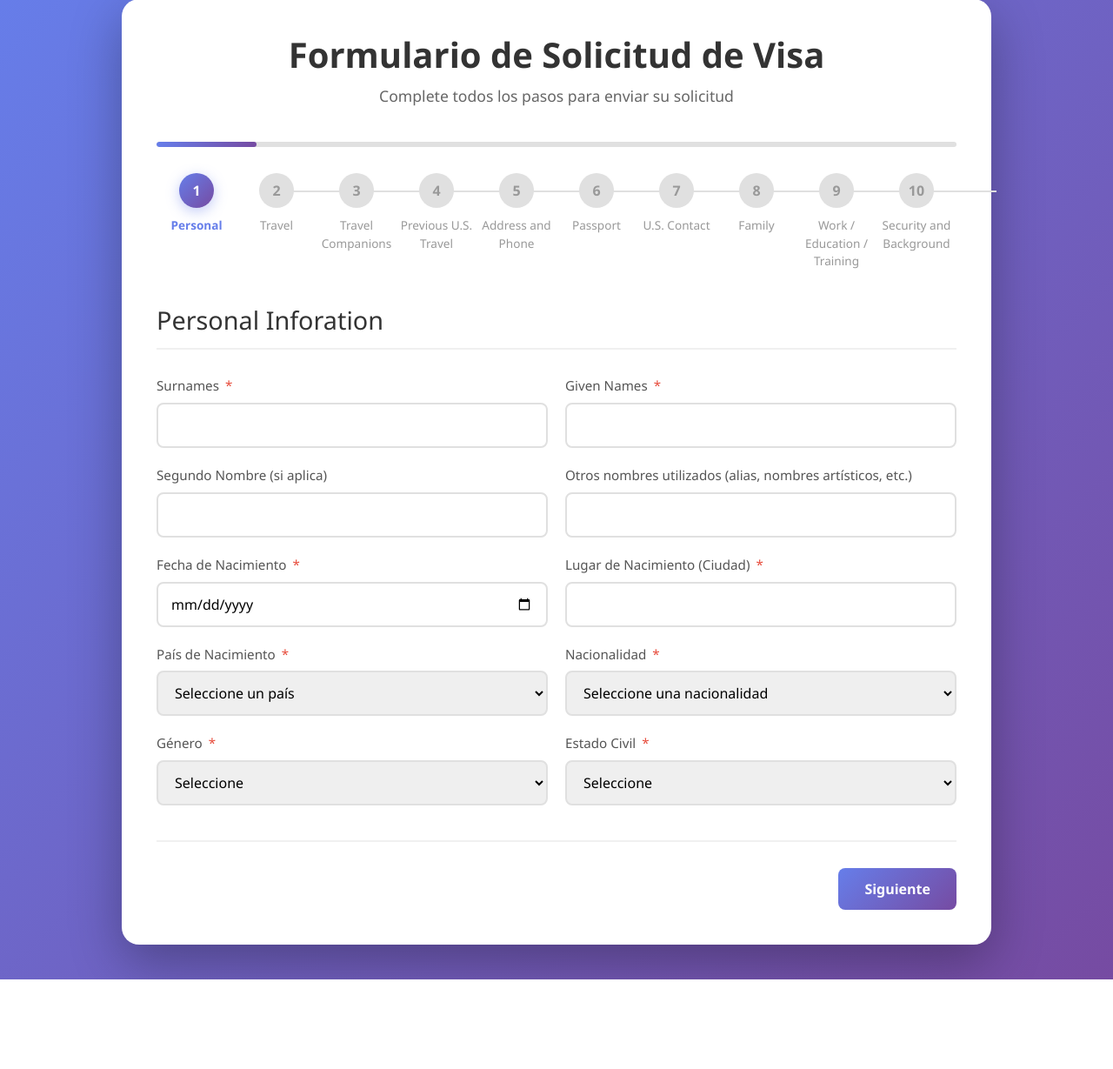
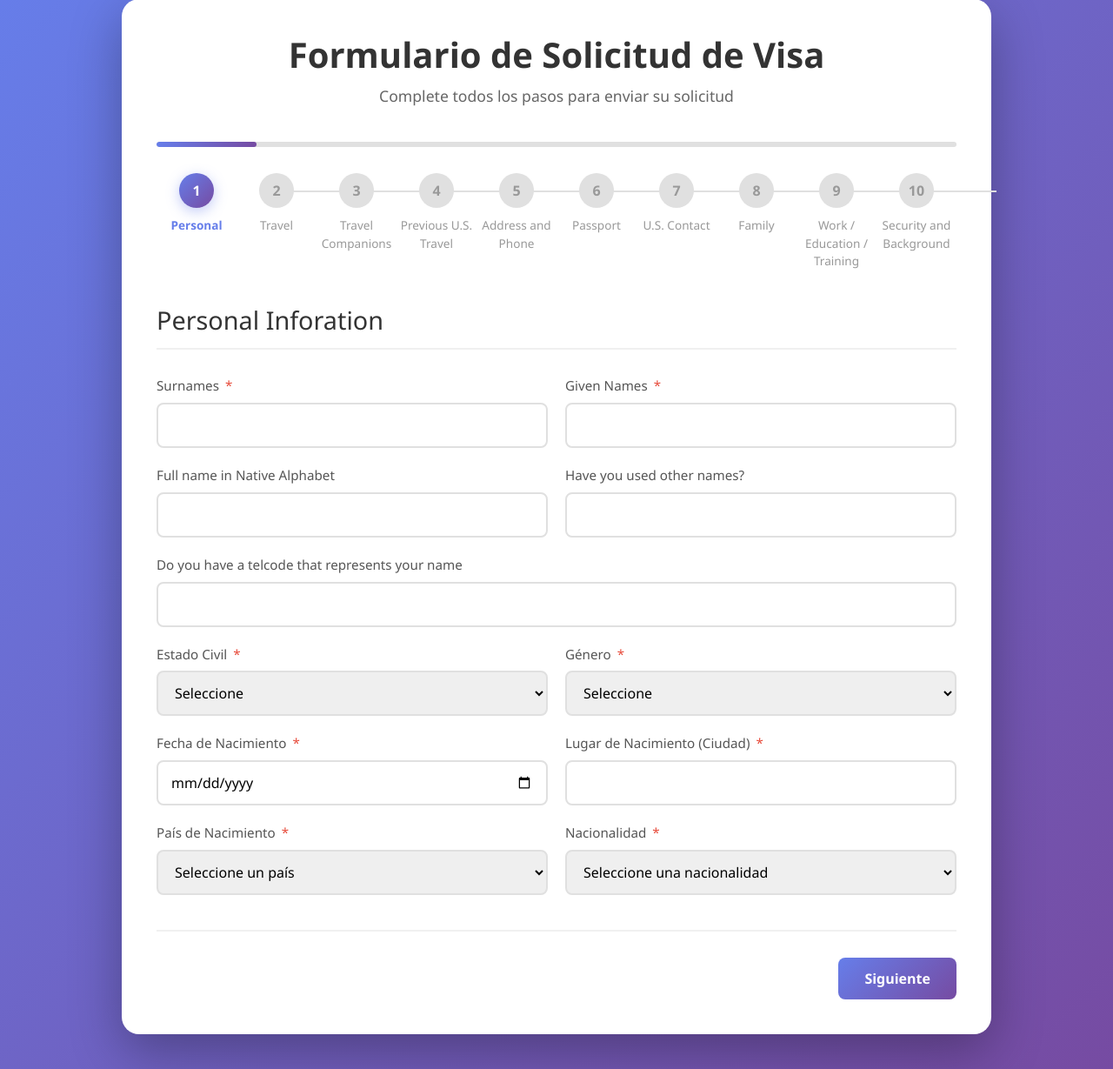
Before and after one commit to YattoSys/visas, a Flask app: page /form in a window 1280 px wide. Shown: the part 41-1270 px from the top of the page at 87% size. Before the commit the page ends 1167 px from the top, so only its background shows below. Run offline with Flask 3, Linux system fonts and the light colour scheme; some libraries are stand-ins or nearby versions.

Commit message:
Add personal information one

```diff
--- a/app/templates/form/form.html
+++ b/app/templates/form/form.html
@@ -97,13 +97,40 @@
                     </div>
                     <div class="form-row">
                         <div class="form-group">
-                            <label for="middleName">Segundo Nombre (si aplica)</label>
+                            <label for="middleName">Full name in Native Alphabet</label>
                             <input type="text" id="middleName" name="middleName">
                         </div>
                         <div class="form-group">
-                            <label for="otherNames">Otros nombres utilizados (alias, nombres artísticos, etc.)</label>
+                            <label for="otherNames">Have you used other names?</label>
                             <input type="text" id="otherNames" name="otherNames">
                         </div>
+                    </div>
+                    <div class="form-row">
+                        <div class="form-group">
+                            <label for="telcode">Do you have a telcode that represents your name</label>
+                            <input type="text" id="telcode" name="telcode">
+                        </div>
+                    </div>
+                    <div class="form-row">
+                        <div class="form-group">
+                            <label for="maritalStatus">Estado Civil <span class="required">*</span></label>
+                            <select id="maritalStatus" name="maritalStatus" required>
+                                <option value="">Seleccione</option>
+                                <option value="single">Soltero(a)</option>
+                                <option value="married">Casado(a)</option>
+                                <option value="divorced">Divorciado(a)</option>
+                                <option value="widowed">Viudo(a)</option>
+                                <option value="separated">Separado(a)</option>
+                            </select>
+                        </div>
+                        <div class="form-group">
+                        <label for="gender">Género <span class="required">*</span></label>
+                        <select id="gender" name="gender" required>
+                            <option value="">Seleccione</option>
+                            <option value="M">Masculino</option>
+                            <option value="F">Femenino</option>
+                        </select>
+                    </div>
                     </div>
                     <div class="form-row">
                         <div class="form-group">
@@ -142,28 +169,6 @@
                                 <option value="CO">Colombia</option>
                                 <option value="PE">Perú</option>
                                 <option value="CL">Chile</option>
-                            </select>
-                        </div>
-                    </div>
-                    <div class="form-row">
-                        <div class="form-group">
-                            <label for="gender">Género <span class="required">*</span></label>
-                            <select id="gender" name="gender" required>
-                                <option value="">Seleccione</option>
-                                <option value="M">Masculino</option>
-                                <option value="F">Femenino</option>
-                                <option value="O">Otro</option>
-                            </select>
-                        </div>
-                        <div class="form-group">
-                            <label for="maritalStatus">Estado Civil <span class="required">*</span></label>
-                            <select id="maritalStatus" name="maritalStatus" required>
-                                <option value="">Seleccione</option>
-                                <option value="single">Soltero(a)</option>
-                                <option value="married">Casado(a)</option>
-                                <option value="divorced">Divorciado(a)</option>
-                                <option value="widowed">Viudo(a)</option>
-                                <option value="separated">Separado(a)</option>
                             </select>
                         </div>
                     </div>
```
